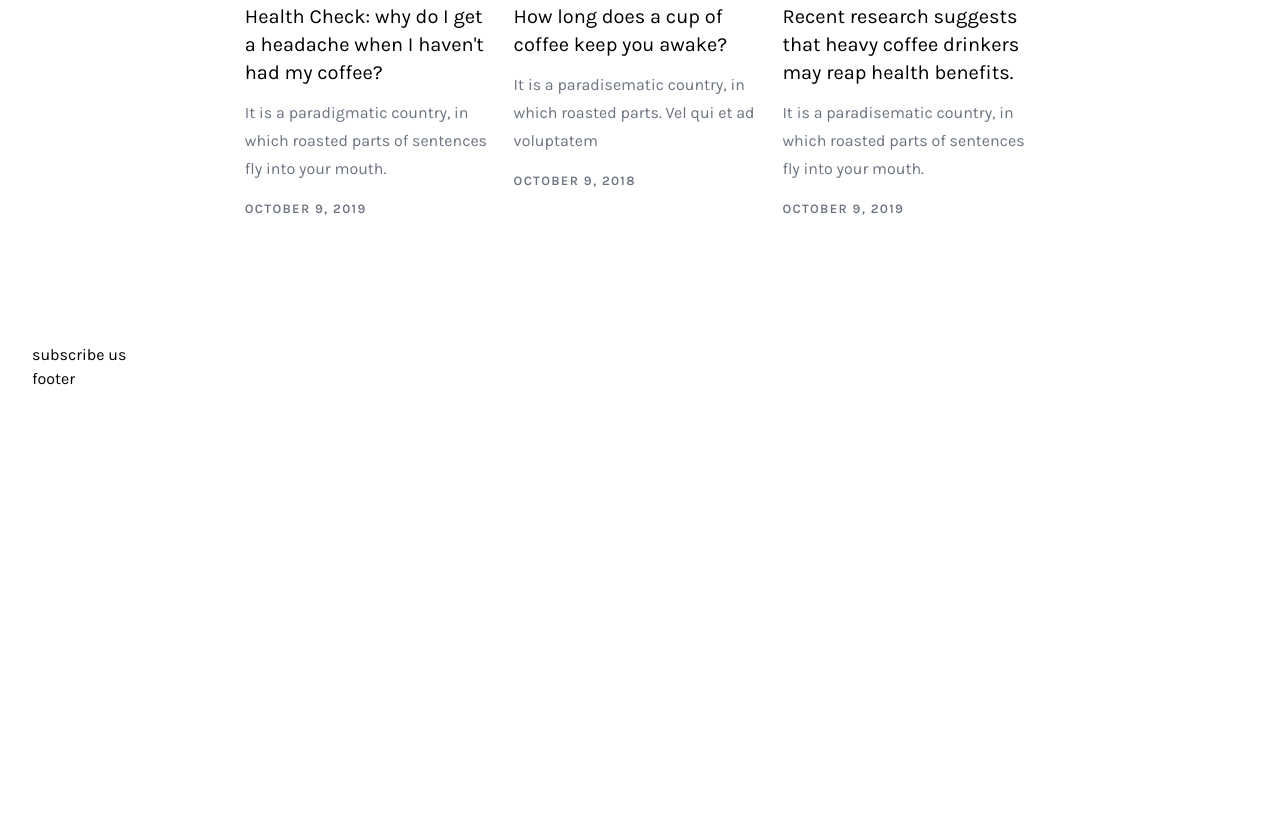
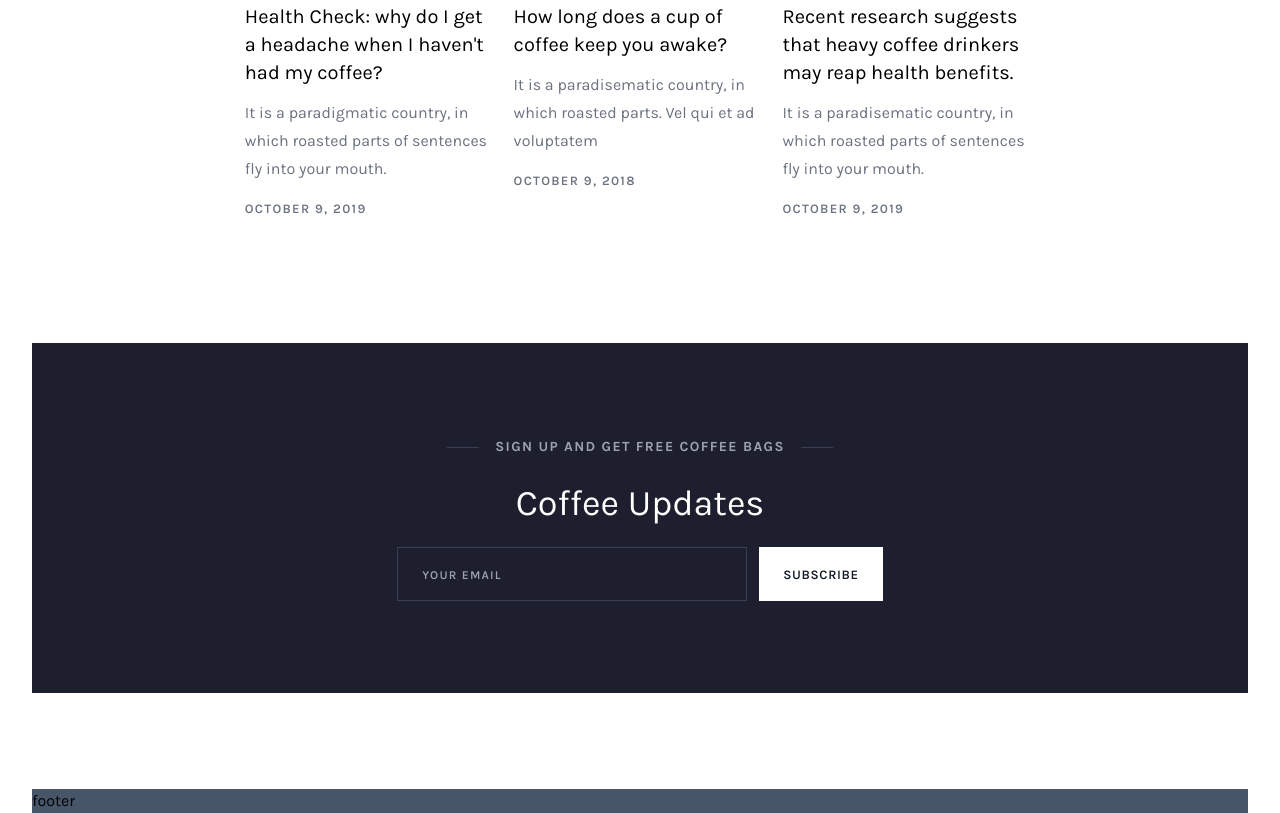
Before and after one commit to duy6861/tailwindcss-coffee-style, a website: page public/index.html in a window 1280 px wide. Shown: the part 5139-5952 px from the top of the page. Before the commit the page ends 5530 px from the top, so only its background shows below. Drawn offline with nearby package versions, Linux system fonts and the light colour scheme; files that its build step writes are made by us from their sources.

Commit message:
add subscribe

```diff
--- a/public/index.html
+++ b/public/index.html
@@ -612,12 +612,13 @@
               </div>
             </div>
           </div>
+          <!-- end coffee-magazine -->
           <!-- parallax -->
           <div
             class="the-coffee__parallax bg-[url('./img/parallax.jpg')] bg-cover bg-no-repeat bg-center h=[340px] lg:h-[380px] mb-24 bg-fixed w-[100vw] relative left-[calc(-50vw_+_50%)]"
           ></div>
           <!-- end parallax -->
-          <!-- end coffee-magazine -->
+
           <!-- sub-headline -->
           <div class="coffee-subheadline">
             <div class="coffee-sub-headline-deco-line"></div>
@@ -736,11 +737,46 @@
             </div>
           </div>
           <!-- end lifestyle-story -->
-          <div class="subscribe-us">subscribe us</div>
+          <!-- subscribe us -->
+          <div
+            class="subscribe-us h-[350px] bg-[#1d1f2e] mb-24 flex flex-col items-center justify-center"
+          >
+            <div class="flex justify-center items-center px-6 xs:px-0 mb-6">
+              <div class="w-8 h-px bg-gray-700"></div>
+              <div
+                class="uppercase mx-4 tracking-widest font-bold text-gray-400 text-[14px] text-center"
+              >
+                Sign up and get free coffee bags
+              </div>
+              <div class="w-8 h-px bg-gray-700"></div>
+            </div>
+            <div class="text-white text-4xl mb-6">Coffee Updates</div>
+            <div
+              class="subscribe-form flex flex-col md:flex-row justify-center items-center gap-3"
+            >
+              <div class="subscribe-form-item">
+                <input
+                  type="email"
+                  name=""
+                  value=""
+                  placeholder="Your Email"
+                  class="px-6 py-4 w-[350px] bg-inherit max-w-[80%] xs:max-w-full border-[1px] border-gray-700 outline-none text-white leading-5 hover:border-gray-300 duration-500 focus:border-gray-300 placeholder:uppercase placeholder:text-xs placeholder:tracking-widest placeholder:font-semibold"
+                />
+              </div>
+              <div class="subscribe-form-item">
+                <button
+                  type="submit"
+                  class="nkd-button bg-white text-gray-900 w-[350px] md:w-max max-h-[54px]"
+                >
+                  Subscribe
+                </button>
+              </div>
+            </div>
+          </div>
           <!-- end subscribe-us -->
         </main>
 
-        <footer>footer</footer>
+        <footer class="h-350px bg-slate-600">footer</footer>
       </div>
       <!-- end of content-wrapper -->
     </div>
```
